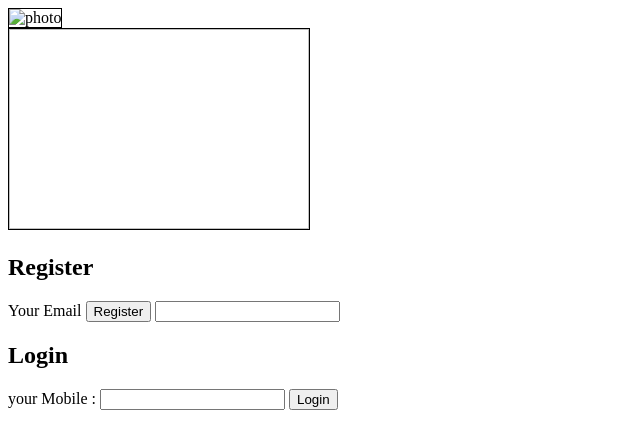
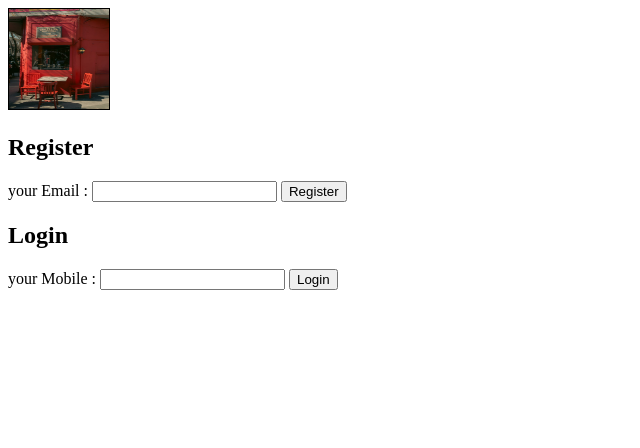
Before and after one commit to shadab057/Javascript-concept, a website: page Src/index.html in a window 1280 px wide. Shown: the whole page, without its empty margins (0-640 px from the left). Drawn offline with Linux system fonts and the light colour scheme.

Commit message:
JavaScript can refer HTML elements by using ID - JS provides a method  "document.getElementBYId()"

```diff
--- a/Src/index.html
+++ b/Src/index.html
@@ -8,20 +8,18 @@
 
 </head>
 <body onload="bodyload()">
-  <img name="pic" width="100" height="100" border="1" alt="photo">
-  <br>
-  <img name="pic" width="300" height="200" border="1">
+  <img name="pic" id="pic" width="100" height="100" border="1" alt="photo">
 
   <div>
     <form name="frmRegister">
         <h2>Register</h2>
-        Your Email <input type="button" name="btnRegister"> <input type="email">
+        your Email : <input type="text"> <input id="btnRegister"  type="button">
     </form>
   </div>
   <div>
     <form name="frmLogin">
         <h2>Login</h2>
-        your Mobile : <input type="text"> <input name="btnLogin" type="button">
+        your Mobile : <input type="text"> <input id="btnLogin" type="button">
     </form>
   </div>
 </body>
--- a/Src/scripts/index.js
+++ b/Src/scripts/index.js
@@ -1,6 +1,15 @@
 function bodyload(){
-    pic.src = "/public/images/corner.jpg"
-    pic.width = 200;
-    frmRegister.btnRegister.value = "Register";
-    frmLogin.btnLogin.value = "Login";
+   document.getElementById("pic").src ="/public/images/corner.jpg";
+   document.getElementById("btnRegister").value = "Register";
+   document.getElementById("btnLogin").value = "Login";
 }
+
+
+
+
+
+
+
+
+
+//   pic.src = "/public/images/corner.jpg"
```
